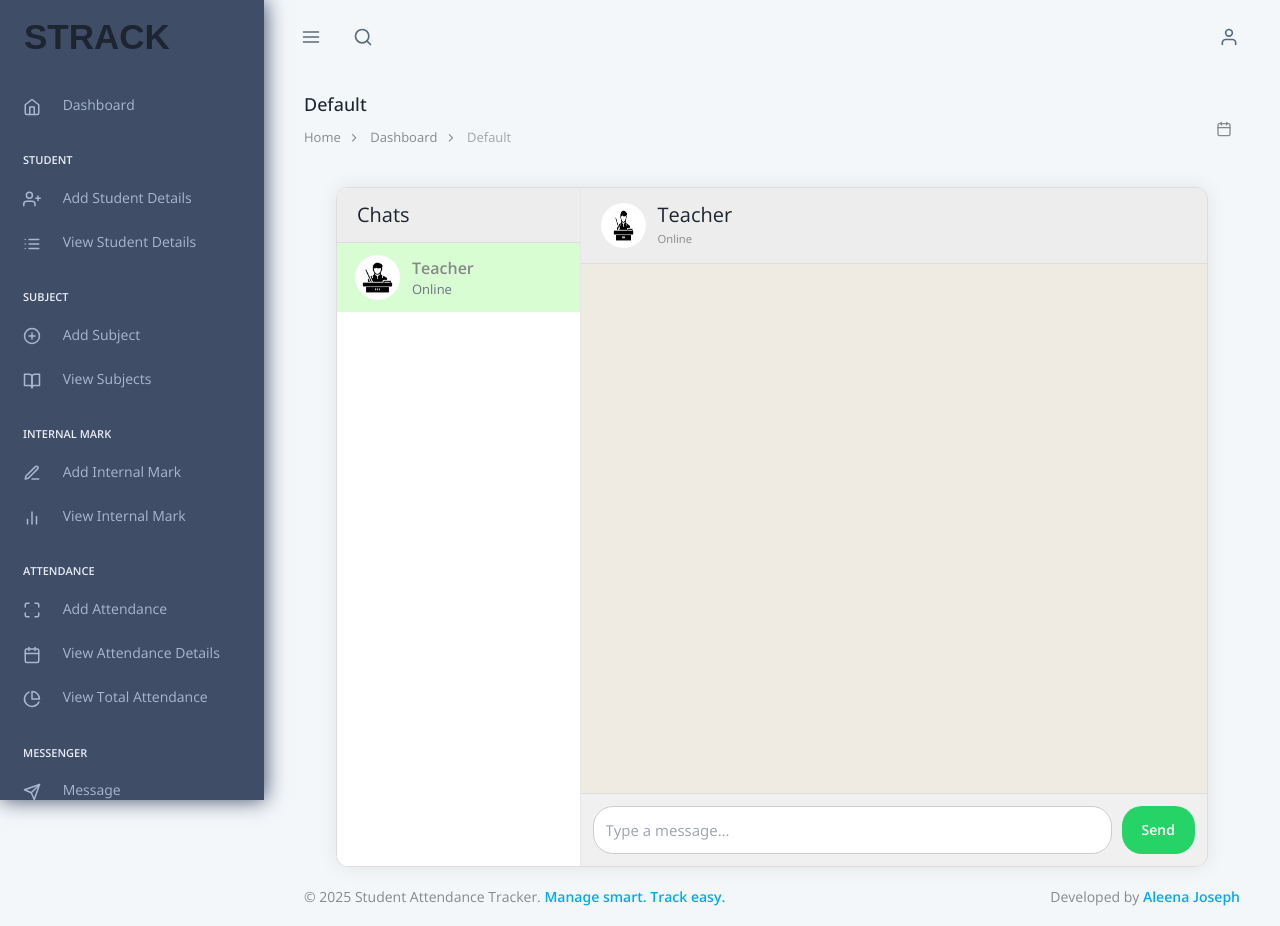
After one commit to AleenaJoseph7/AttendanceTracker, a Django app: page /TeacherAdmin/Chatbotpage/5/ in a window 1280 px wide. The commit adds this page. Run offline with Django 5.2, Linux system fonts and the light colour scheme.

Commit message:
commit 26 (chatbot outlook set (not backend))

```diff
--- /dev/null
+++ b/TeacherApp/static/chatbot/whatsapp.css
@@ -0,0 +1,177 @@
+/* ------- MAIN LAYOUT ------- */
+
+.messenger-wrapper {
+    display: flex;
+    height: 85vh;
+    border: 1px solid #ddd;
+    border-radius: 12px;
+    overflow: hidden;
+    box-shadow: 0 0 20px rgba(0,0,0,0.08);
+    background: #f5f7fb;
+}
+
+/* ------- LEFT SIDEBAR ------- */
+
+.chat-list {
+    width: 28%;
+    background: #fff;
+    border-right: 1px solid #e6e6e6;
+    overflow-y: auto;
+}
+
+.chat-list-header {
+    padding: 15px 20px;
+    font-weight: bold;
+    background: #ededed;
+    border-bottom: 1px solid #ddd;
+}
+
+.chat-list-item {
+    display: flex;
+    align-items: center;
+    gap: 12px;
+    padding: 12px 18px;
+    cursor: pointer;
+    transition: 0.2s;
+}
+
+.chat-list-item:hover {
+    background: #f0f0f0;
+}
+
+.chat-list-item.active {
+    background: #d9fdd3;
+}
+
+.chat-list .avatar {
+    width: 45px;
+    height: 45px;
+    border-radius: 50%;
+    object-fit: cover;
+}
+
+.list-info .name {
+    font-weight: 600;
+    font-size: 16px;
+}
+
+.list-info .preview {
+    font-size: 13px;
+    color: #6b7280;
+}
+
+/* ------- CHAT WINDOW ------- */
+
+.chat-window {
+    width: 72%;
+    display: flex;
+    flex-direction: column;
+    background: #e5ddd5;
+}
+
+/* ------- CHAT HEADER ------- */
+
+.chat-header {
+    display: flex;
+    align-items: center;
+    gap: 12px;
+    padding: 15px 20px;
+    background: #ededed;
+    border-bottom: 1px solid #ddd;
+}
+
+.chat-header .avatar {
+    width: 45px;
+    height: 45px;
+    border-radius: 50%;
+}
+
+/* ------- CHAT BODY ------- */
+
+.chat-body {
+    flex: 1;
+    overflow-y: auto;
+    padding: 20px;
+    display: flex;
+    flex-direction: column;
+    gap: 10px;
+    background: #efeae2;
+}
+
+/* Scrollbar */
+.chat-body::-webkit-scrollbar {
+    width: 8px;
+}
+.chat-body::-webkit-scrollbar-thumb {
+    background: #bbb;
+    border-radius: 10px;
+}
+
+/* ------- MESSAGES ------- */
+
+.message {
+    padding: 10px 15px;
+    max-width: 60%;
+    border-radius: 10px;
+    font-size: 15px;
+    line-height: 1.4;
+    white-space: pre-wrap;
+    box-shadow: 0 2px 4px rgba(0,0,0,0.15);
+}
+
+/* Student → Left side (grey bubble) */
+.message.other {
+    align-self: flex-start;
+    background: #ffffff;
+    border-radius: 10px 10px 10px 0;
+}
+
+/* Teacher → Right side (green bubble) */
+.message.me {
+    align-self: flex-end;
+    background: #d9fdd3;
+    border-radius: 10px 10px 0 10px;
+}
+
+/* ------- CHAT INPUT ------- */
+
+.chat-input {
+    display: flex;
+    padding: 12px;
+    gap: 10px;
+    background: #f0f0f0;
+    border-top: 1px solid #ddd;
+}
+
+#messageBox {
+    flex: 1;
+    padding: 12px;
+    border-radius: 20px;
+    border: 1px solid #ccc;
+    outline: none;
+    font-size: 15px;
+}
+
+#messageBox:disabled {
+    background: #ececec;
+}
+
+#sendBtn {
+    padding: 10px 20px;
+    border-radius: 20px;
+    background: #25d366;
+    color: white;
+    border: none;
+    cursor: pointer;
+    font-weight: 600;
+    transition: 0.2s;
+}
+
+#sendBtn:hover {
+    background: #1ebe5d;
+}
+
+#sendBtn:disabled {
+    background: #9be7b4;
+    cursor: not-allowed;
+}
--- /dev/null
+++ b/TeacherApp/templates/Chatbot.html
@@ -0,0 +1,57 @@
+{% extends 'index.html' %}
+{% load static %}
+{% block content %}
+
+<link rel="stylesheet" href="{% static 'chatbot/whatsapp.css' %}">
+<script>
+    const studentID = "{{ student_id }}";   // <-- From Django
+</script>
+<script src="{% static 'chatbot/whatsapp.js' %}"></script>
+
+
+
+<div class="messenger-wrapper">
+
+    <!-- LEFT CHAT LIST -->
+    <div class="chat-list">
+        <div class="chat-list-header">
+            <h4 class="mb-0">Chats</h4>
+        </div>
+
+        <div class="chat-list-item active">
+            <img src="{% static 'chatbot/images/teacher.jpg' %}" class="avatar">
+            <div class="list-info">
+                <div class="name">Teacher</div>
+                <div class="preview">Online</div>
+            </div>
+        </div>
+    </div>
+
+    <!-- RIGHT CHAT WINDOW -->
+    <div class="chat-window">
+
+        <!-- Chat Header -->
+        <div class="chat-header">
+            <img src="{% static 'chatbot/images/teacher.jpg' %}" class="avatar">
+            <div>
+                <h4 class="mb-0">Teacher</h4>
+                <small class="status">Online</small>
+            </div>
+        </div>
+
+        <!-- Chat Body -->
+        <div id="chat-body" class="chat-body">
+            <!-- JS messages appear here -->
+        </div>
+
+        <!-- Input -->
+        <div class="chat-input">
+            <input type="text" id="messageBox" placeholder="Type a message...">
+            <button id="sendBtn">Send</button>
+        </div>
+
+    </div>
+
+</div>
+
+{% endblock %}
--- a/TeacherApp/templates/index.html
+++ b/TeacherApp/templates/index.html
@@ -147,7 +147,7 @@
                         <i data-feather="message-circle"></i>
                     </li>
                     <li class="pc-item">
-                        <a href="#" class="pc-link">
+                        <a href="{% url 'MessengerStudentList' %}" class="pc-link">
                             <span class="pc-micon"><i data-feather="send"></i></span>
                             <span class="pc-mtext">Message</span>
                         </a>
@@ -443,7 +443,7 @@
         </div>
 
         <div class="col-span-12 xl:col-span-3 md:col-span-6">
-            <a href="#">
+            <a href="{% url 'MessengerStudentList' %}">
                 <div class="card quick-access-card">
                     <div class="card-body text-center">
                         <div class="p-4 rounded-full bg-teal-100 text-teal-500 inline-block mb-3">
--- a/TeacherApp/urls.py
+++ b/TeacherApp/urls.py
@@ -37,9 +37,12 @@ urlpatterns=[
     path("pdf/student/<int:student_id>/", views.student_attendance_pdf, name="student_attendance_pdf"),
     path("pdf/subject/<int:subject_id>/", views.subject_attendance_percentage_pdf, name="subject_attendance_pdf"),
 
+    path('Chatbotpage/<int:student_id>/', views.Chatbotpage, name="Chatbotpage"),
+    path('MessengerStudentList/', views.MessengerStudentList, name="MessengerStudentList"),
+    path('chat/<int:student_id>/', views.get_messages),
+    path('chat/send/<int:student_id>/', views.send_message),
 
     path('AdminLoginPage/',views.AdminLoginPage,name="AdminLoginPage"),
     path('AdminLogin/',views.AdminLogin,name="AdminLogin"),
     path('AdminLogout/',views.AdminLogout,name="AdminLogout"),
-
 ]
--- a/TeacherApp/views.py
+++ b/TeacherApp/views.py
@@ -11,8 +11,12 @@ from django.http import FileResponse
 from .utils.pdf_generator import generate_pdf_table
 from reportlab.lib import colors
 
+from django.http import JsonResponse
+from django.views.decorators.csrf import csrf_exempt
+import json
 
-from TeacherApp.models import Studentdb,Subjectdb,Attendancedb,Internalmarkdb
+
+from TeacherApp.models import Studentdb,Subjectdb,Attendancedb,Internalmarkdb,ChatMessage
 
 
 # Create your views here.
@@ -392,11 +396,34 @@ def subject_attendance_percentage_pdf(request, subject_id):
     return FileResponse(pdf_buffer, as_attachment=True, filename="attendance_percentage.pdf")
 
 
+def Chatbotpage(request, student_id):
+    students = Studentdb.objects.all()
+    return render(request, "Chatbot.html", {
+        "student_id": student_id,
+        "students": students
+    })
+
+
+def MessengerStudentList(request):
+    students = Studentdb.objects.all()
+    return render(request, "MessengerStudentList.html", {"students": students})
 
 
 
+def get_messages(request, student_id):
+    messages = ChatMessage.objects.filter(student_id=student_id)
+    data = [{"sender": m.sender, "message": m.message} for m in messages]
+    return JsonResponse({"messages": data})
 
-
+@csrf_exempt
+def send_message(request, student_id):
+    data = json.loads(request.body)
+    ChatMessage.objects.create(
+        sender="teacher",
+        student_id=student_id,
+        message=data["message"]
+    )
+    return JsonResponse({"status": "success"})
 
 
 def AdminLoginPage(request):
```
Also changed, not shown: TeacherApp/models.py (+13 -0 lines), TeacherApp/static/chatbot/whatsapp.js (added, +56 -0 lines), TeacherApp/templates/MessengerStudentList.html (added, +21 -0 lines), TeacherApp/static/chatbot/images/teacher.jpg (added), db.sqlite3.
